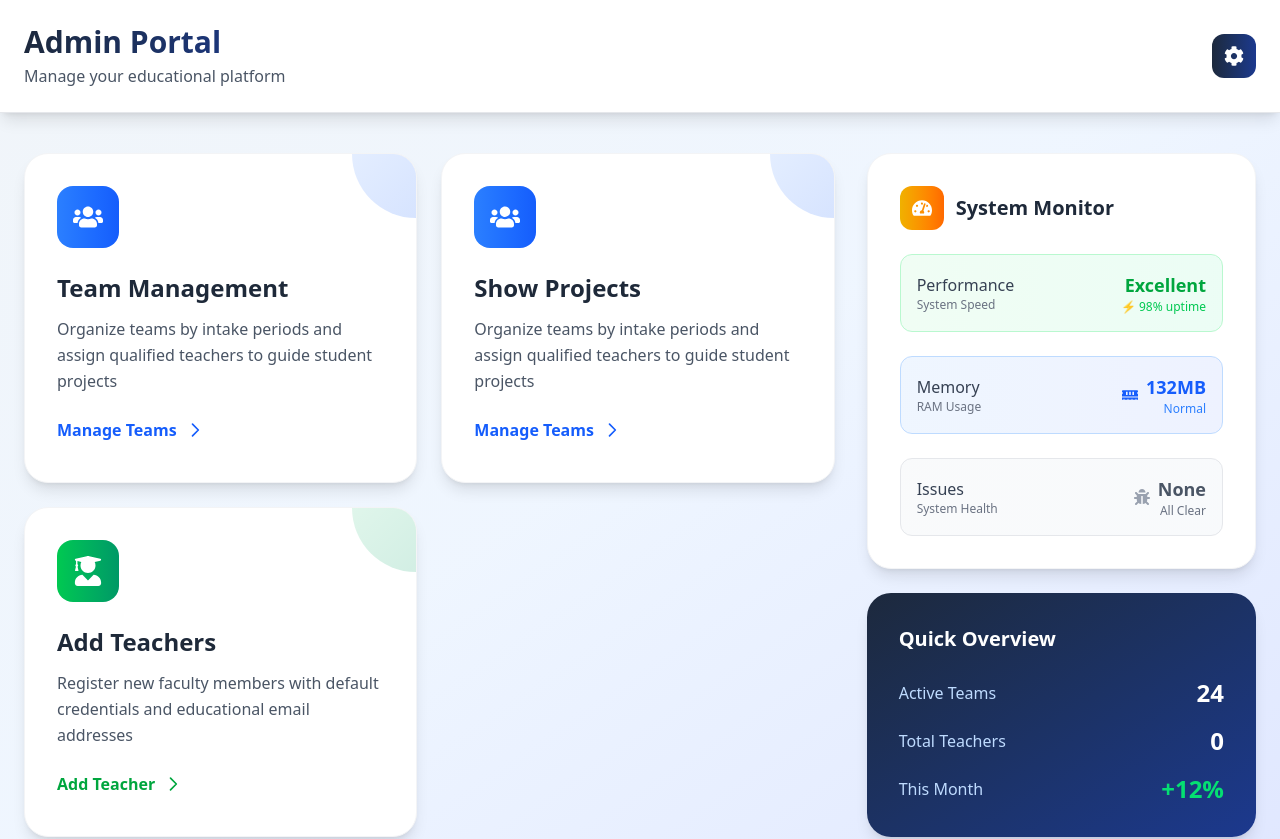
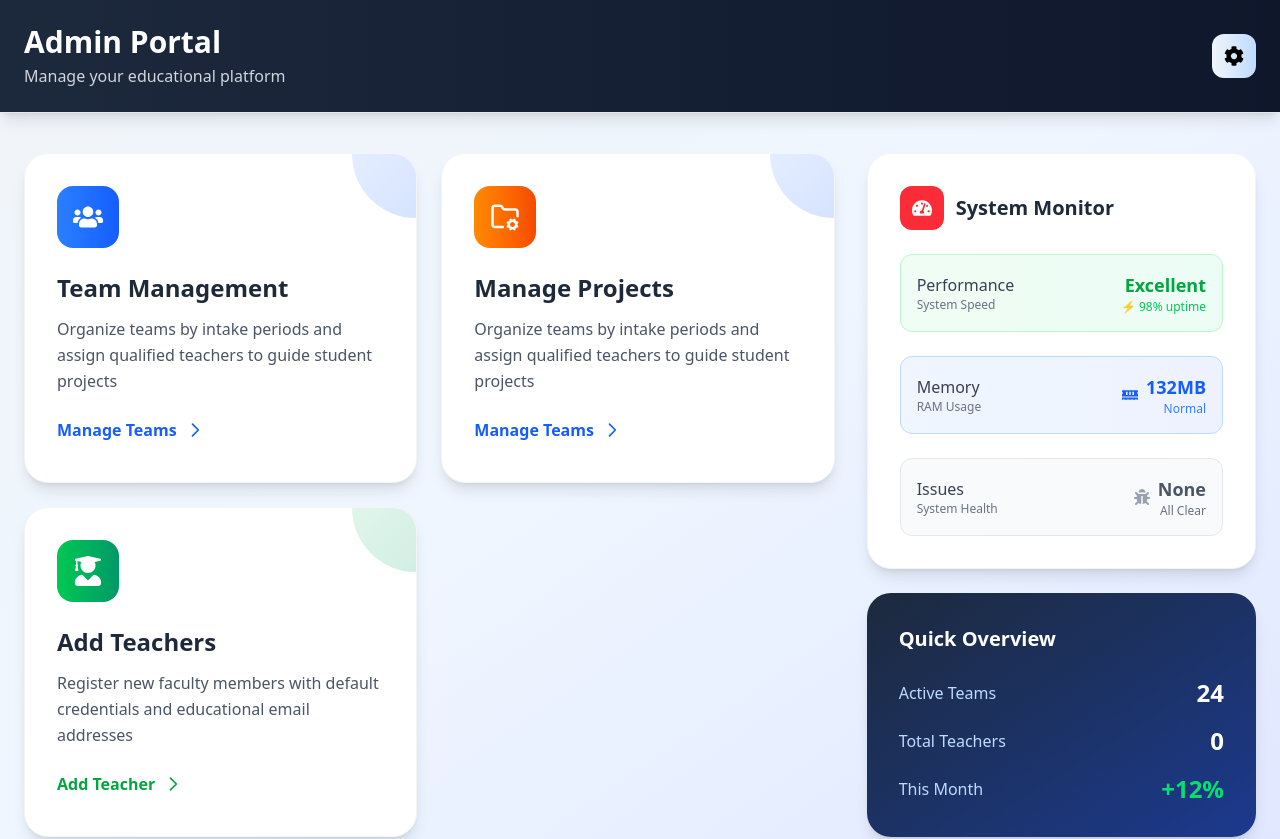
Before and after one commit to adibmahmud007/capstone-hub, a React (Vite) app: page /adminDashboard in a window 1280 px wide. Shown: the top 839 px of the page. Built offline with nearby package versions, Linux system fonts and the light colour scheme.

Commit message:
Ui modified

```diff
--- a/src/components/AdminDashboard/AdminDashboard.jsx
+++ b/src/components/AdminDashboard/AdminDashboard.jsx
@@ -1,5 +1,5 @@
 /* eslint-disable react/prop-types */
-import { Section } from "lucide-react";
+// import { Section } from "lucide-react";
 import { useState, useEffect } from "react";
 import {
   FaUsers,
@@ -14,6 +14,7 @@ import {
   FaCog,
   FaSearch, FaEye, FaCalendarAlt, FaCode, FaTags, FaGraduationCap
 } from "react-icons/fa";
+import { FolderCog } from 'lucide-react';
 
 // ✅ TeacherAdd Component
 const TeacherAdd = ({ setActiveModal, setTeacherList, teacherList }) => {
@@ -759,18 +760,18 @@ const AdminDashboard = () => {
   return (
     <div className="min-h-screen bg-gradient-to-br from-slate-100 via-blue-50 to-indigo-100">
       {/* Header */}
-      <div className="bg-white shadow-lg border-b border-gray-200">
+      <div className="bg-gradient-to-r from-slate-800 to-slate-900 shadow-lg border-b border-gray-200">
         <div className="max-w-7xl mx-auto px-6 py-6">
           <div className="flex items-center justify-between">
             <div>
-              <h1 className="text-3xl font-bold bg-gradient-to-r from-slate-800 to-blue-900 bg-clip-text text-transparent">
+              <h1 className="text-3xl font-bold text-white bg-clip-text">
                 Admin Portal
               </h1>
-              <p className="text-gray-600 mt-1">Manage your educational platform</p>
+              <p className="text-gray-300 mt-1">Manage your educational platform</p>
             </div>
             <div className="flex items-center gap-4">
-              <div className="bg-gradient-to-r from-slate-800 to-blue-900 p-3 rounded-xl">
-                <FaCog className="text-white text-xl" />
+              <div className="bg-gradient-to-r from-slate-100 to-blue-200 p-3 rounded-xl">
+                <FaCog className="text-black text-xl" />
               </div>
             </div>
           </div>
@@ -810,10 +811,10 @@ const AdminDashboard = () => {
             >
               <div className="absolute top-0 right-0 w-32 h-32 bg-gradient-to-br from-blue-500/10 to-blue-600/20 rounded-full -mr-16 -mt-16"></div>
               <div className="relative z-10">
-                <div className="bg-gradient-to-r from-blue-500 to-blue-600 p-4 rounded-2xl w-fit mb-6 group-hover:scale-110 transition-transform duration-300">
-                  <FaUsers className="text-white text-3xl" />
+                <div className="bg-gradient-to-r from-orange-400 to-orange-600 p-4 rounded-2xl w-fit mb-6 group-hover:scale-110 transition-transform duration-300">
+                  <FolderCog size={30}  className="text-white text-3xl" />
                 </div>
-                <h3 className="text-2xl font-bold text-gray-800 mb-3">Show Projects</h3>
+                <h3 className="text-2xl font-bold text-gray-800 mb-3">Manage Projects</h3>
                 <p className="text-gray-600 leading-relaxed">
                   Organize teams by intake periods and assign qualified teachers to guide student projects
                 </p>
@@ -854,7 +855,7 @@ const AdminDashboard = () => {
           <div className="space-y-6">
             <div className="bg-white rounded-3xl shadow-lg p-8 border border-gray-100">
               <h3 className="text-xl font-bold mb-6 flex items-center gap-3 text-gray-800">
-                <div className="bg-gradient-to-r from-yellow-500 to-orange-500 p-3 rounded-xl">
+                <div className="bg-gradient-to-r from-red-500 to-red-500 p-3 rounded-xl">
                   <FaTachometerAlt className="text-white text-xl" />
                 </div>
                 System Monitor
```
